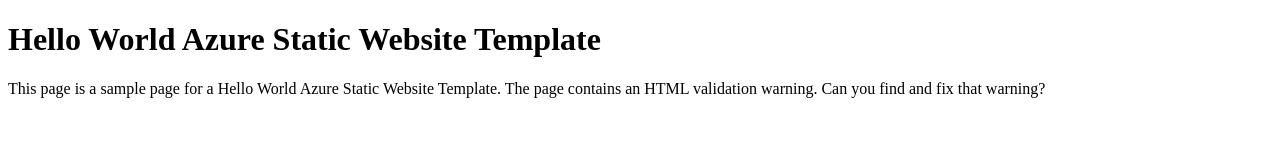
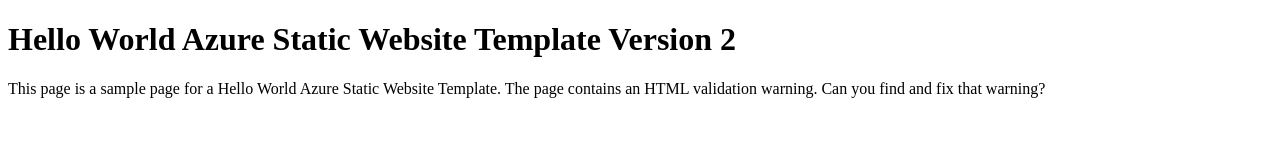
Before and after one commit to SyverDrolsum/getting-to-know-eachother-sdk, a plain HTML site: page index.html in a window 1280 px wide. Drawn offline with Linux system fonts and the light colour scheme.

Commit message:
Update index.html

```diff
--- a/index.html
+++ b/index.html
@@ -4,7 +4,7 @@
 <title>Hello World Azure Template</title>
 </head>
 <body>
-<h1>Hello World Azure Static Website Template</h1>
+<h1>Hello World Azure Static Website Template Version 2</h1>
 <p>This page is a sample page for a Hello World Azure Static Website Template. The page contains an HTML validation warning.
 Can you find and fix that warning?</p>
 </body>
```
